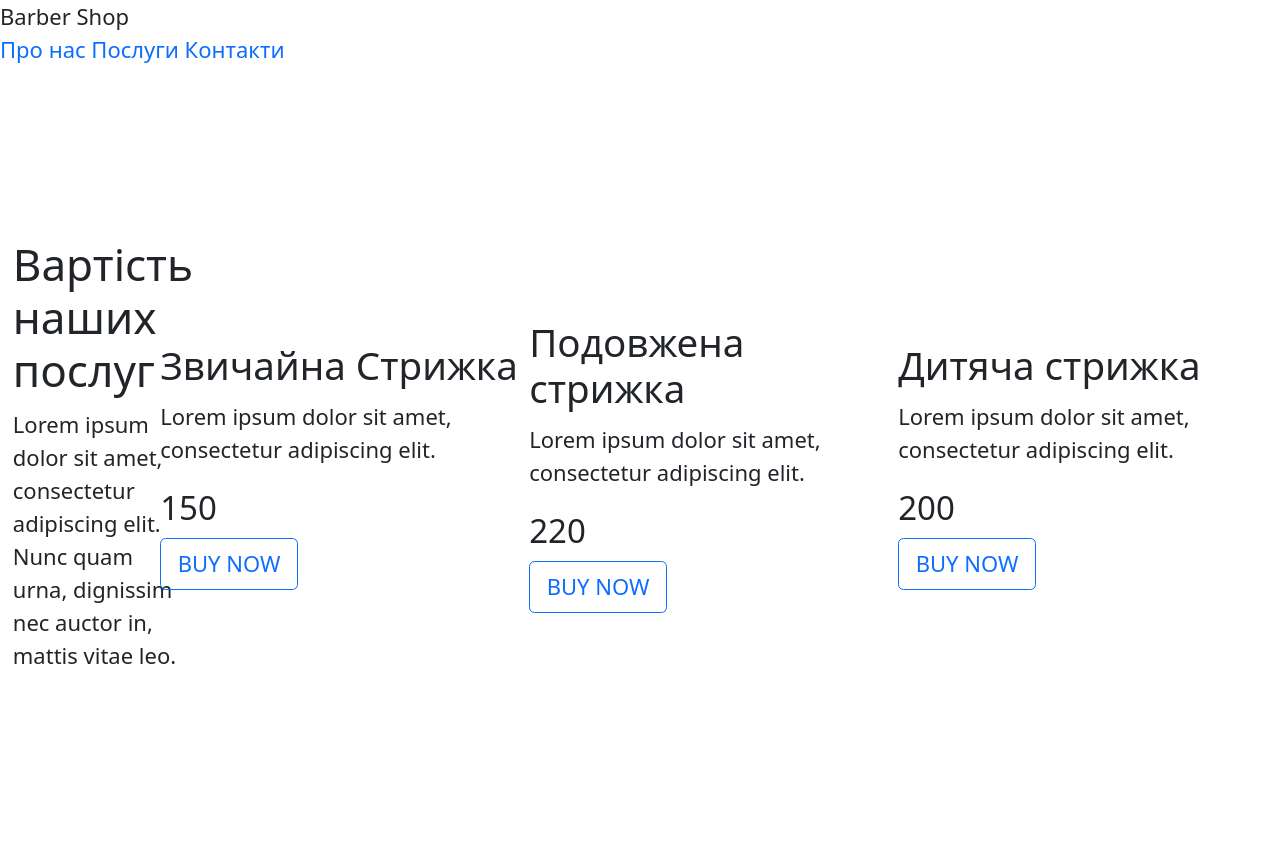
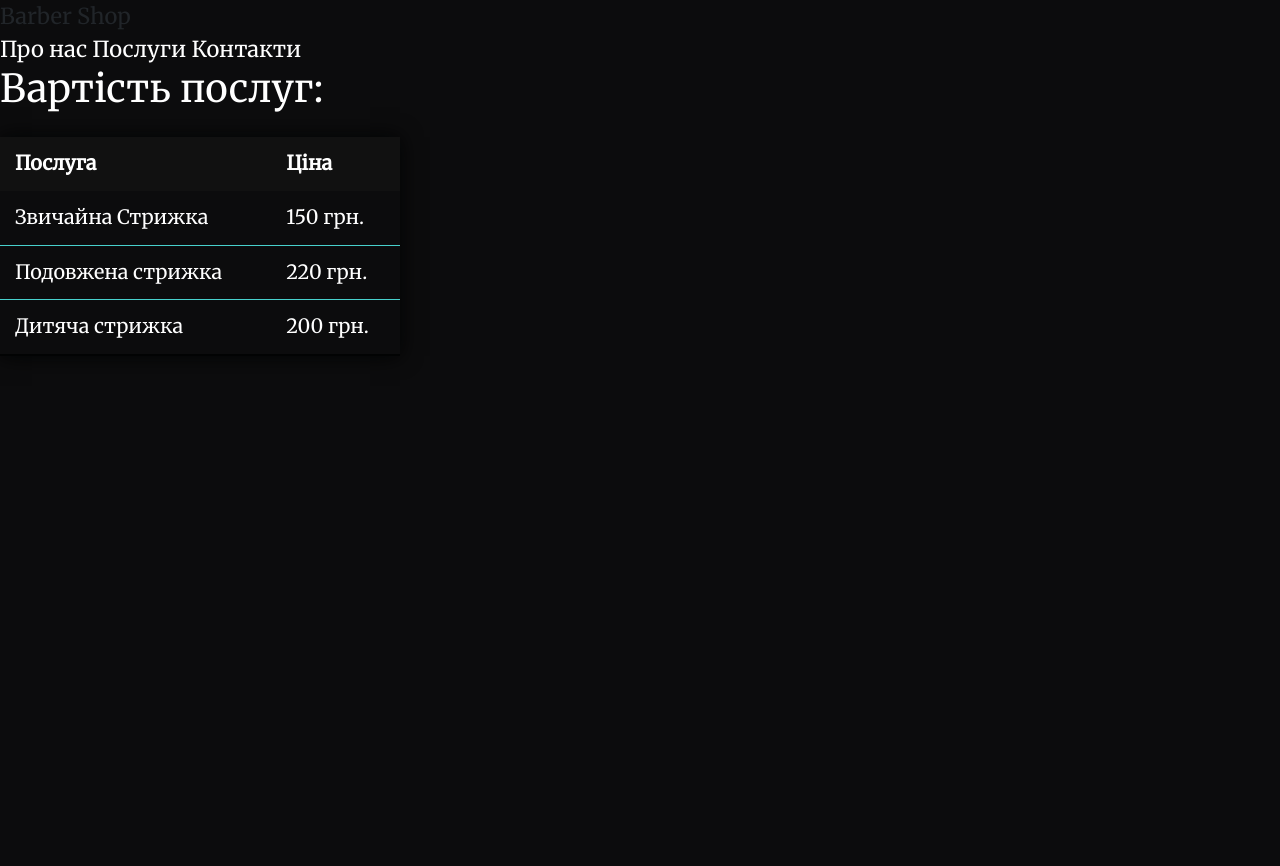
Before and after one commit to yura-solokha/barber-shop-website, a Django app: page /services/haircuts in a window 1280 px wide. After the commit the page ends 338 px from the top, so only its background shows below. Run offline with Django 4.2, Linux system fonts and the light colour scheme; data comes from the database, SQL or seed files in the repository.

Commit message:
Minor HTML, CSS changes

```diff
--- a/web_site/main/static/main/css/main.css
+++ b/web_site/main/static/main/css/main.css
@@ -1,15 +1,23 @@
+@import url('https://fonts.googleapis.com/css2?family=Merriweather&display=swap');
 *{
     padding:0;
     margin: 0;
     box-sizing: border-box;
+    font-family: 'Merriweather', sans-serif;
 }
+
 html{
     font-size: 22px;
-    font-family: Arial, Helvetica, sans-serif;
+}
+
+body{
+    background-color: #0c0c0d;
+    color: white;
 }
 
 a{
     text-decoration: none;
+    color: white;
 }
 
 .container{
@@ -140,42 +148,4 @@
 #services .services-description:hover{
     box-shadow: 0px 0px 25px 0px mediumturquoise;
     background-color: rgb(72, 209, 204, 0.7);
-}
-
-.styled-table {
-    border-collapse: collapse;
-    margin: 25px 0;
-    font-size: 0.9em;
-    font-family: sans-serif;
-    min-width: 400px;
-    box-shadow: 0 0 20px rgb(2, 3, 3);
-}
-
-.styled-table thead tr {
-    background-color: #111111;
-    color: #ffffff;
-    text-align: left;
-}
-
-.styled-table th,
-.styled-table td {
-    padding: 12px 15px;
-}
-
-.styled-table tbody tr {
-    border-bottom: 1px solid #dddddd;
-}
-
-.styled-table tbody tr:nth-of-type(even) {
-    background-color: #f3f3f3;
-}
-
-.styled-table tbody tr:last-of-type {
-    border-bottom: 2px solid rgb(2, 3, 3);
-}
-
-.styled-table tbody tr.active-row {
-    font-weight: bold;
-    color: #009879;
-}
-/* End Service Section */
+} /* End Service Section */
--- /dev/null
+++ b/web_site/service/static/service/css/service.css
@@ -0,0 +1,63 @@
+@import url('https://fonts.googleapis.com/css2?family=Merriweather&display=swap');
+*{
+    padding:0;
+    margin: 0;
+    box-sizing: border-box;
+    font-family: 'Merriweather', sans-serif;
+}
+
+html{
+    font-size: 22px;
+}
+
+body{
+    background-color: #0c0c0d;
+    color: white;
+}
+
+a{
+    text-decoration: none;
+    color: white;
+}
+
+.styled-table {
+    position: relative;
+    width: 0%;
+    border-collapse: collapse;
+    margin: 25px 0;
+    font-size: 0.9em;
+    font-family: sans-serif;
+    min-width: 400px;
+    box-shadow: 0 0 20px rgb(2, 3, 3);
+}
+
+.styled-table thead tr {
+    background-color: #111111;
+    color: #ffffff;
+    text-align: left;
+}
+
+.styled-table th,
+.styled-table td {
+    padding: 12px 15px;
+}
+
+.styled-table tbody tr {
+    border-bottom: 1px solid mediumturquoise;
+}
+
+.styled-table tbody tr:last-of-type {
+    border-bottom: 2px solid rgb(2, 3, 3);
+}
+
+.styled-table tbody tr.active-row {
+    font-weight: bold;
+    color: #009879;
+}
+
+.styled-table tbody tr :hover
+{
+    border-bottom: 1px solid mediumturquoise;
+    background-color: rgba(72, 209, 205, 0.6);
+
+}
--- a/web_site/service/templates/service/facial.html
+++ b/web_site/service/templates/service/facial.html
@@ -1,7 +1,8 @@
 {% extends 'main/base.html' %}
+    {% load static %}
 
     {% block header %}
-
+    <link rel="stylesheet" href="{% static 'service/css/service.css' %}">
     {% endblock %}
 
 
--- a/web_site/service/templates/service/haircuts.html
+++ b/web_site/service/templates/service/haircuts.html
@@ -1,34 +1,31 @@
 {% extends 'main/base.html' %}
+    {% load static %}
 
     {% block header %}
+    <link rel="stylesheet" href="{% static 'service/css/service.css' %}">
 
     {% endblock %}
 
 
     {% block body %}
-        <!-- <h3>Вартість послуг:</h3> -->
-        <section class="pricing-table">
-            <div class="container">
-                <div class="block-heading">
-                    <h2>Вартість наших послуг</h2>
-                    <p>Lorem ipsum dolor sit amet, consectetur adipiscing elit. Nunc quam urna, dignissim nec auctor in, mattis vitae leo.</p>
-                </div>
-                <div class="row justify-content-md-center"></div>
+        <h3>Вартість послуг:</h3>
+        <div>
+            <table class="styled-table">
+                <thead>
+                    <tr>
+                        <th>Послуга</th>
+                        <th>Ціна</th>
+                    </tr>
+                </thead>
+                <tbody>
                     {% for el in data %}
-                        <div class="col-md-5 col-lg-4">
-                            <div class="item">
-                                <div class="heading">
-                                    <h3>{{ el.service }}</h3>
-                                </div>
-                                <p>Lorem ipsum dolor sit amet, consectetur adipiscing elit.</p>
-                                <div class="price">
-                                    <h4>{{el.price}}</h4>
-                                </div>
-                                <button class="btn btn-block btn-outline-primary" type="submit">BUY NOW</button>
-                            </div>
-                        </div>
+                        <tr>
+                            <td>{{ el.service }}</td>
+                            <td>{{el.price}} грн.</td>
+                        </tr>
                     {% endfor %}
-                </div>
-			</div>
-		</section>
+                </tbody>
+            </table>
+        </div>
+
     {% endblock %}
```
Also changed, not shown: web_site/service/templates/service/handfoot.html (+18 -5 lines), web_site/main/templates/main/base.html (indentation only), web_site/service/static/service/service.css (deleted).
